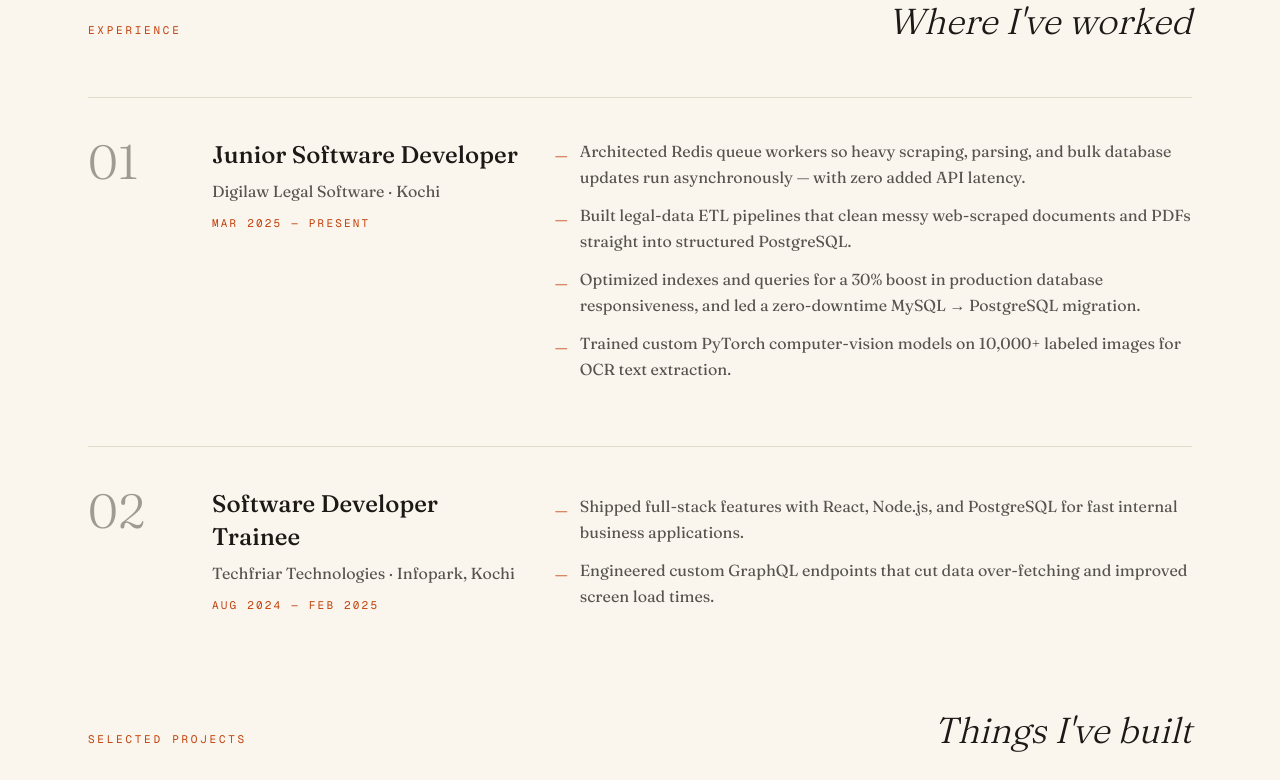
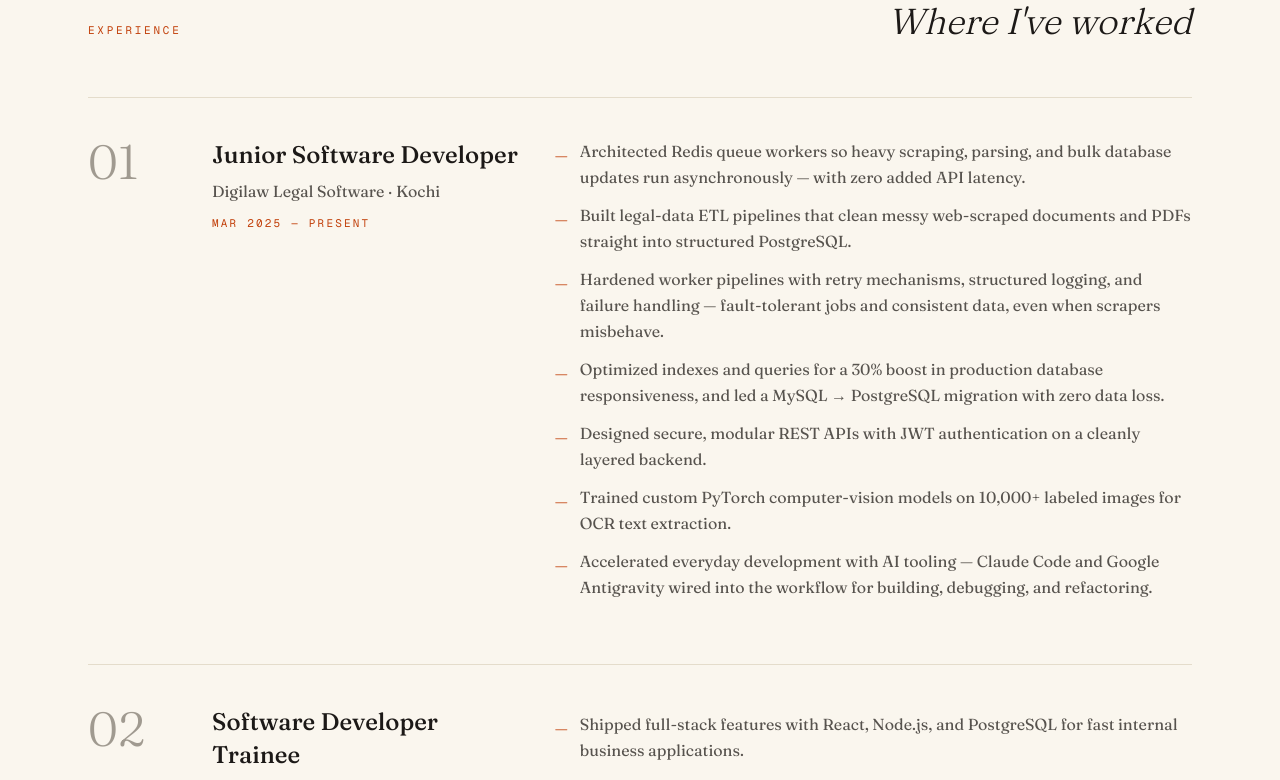
Before and after one commit to jubinphilip/Portfolio, a Next.js app: page / in a window 1280 px wide. Shown: the part 881-1661 px from the top of the page. Built offline with nearby package versions, Linux system fonts and the light colour scheme.

Commit message:
Enhance experience section by improving descriptions of worker pipelines, database migration, REST API design, and AI tooling integration

```diff
--- a/src/app/page.tsx
+++ b/src/app/page.tsx
@@ -39,8 +39,11 @@
     points: [
       "Architected Redis queue workers so heavy scraping, parsing, and bulk database updates run asynchronously — with zero added API latency.",
       "Built legal-data ETL pipelines that clean messy web-scraped documents and PDFs straight into structured PostgreSQL.",
-      "Optimized indexes and queries for a 30% boost in production database responsiveness, and led a zero-downtime MySQL → PostgreSQL migration.",
+      "Hardened worker pipelines with retry mechanisms, structured logging, and failure handling — fault-tolerant jobs and consistent data, even when scrapers misbehave.",
+      "Optimized indexes and queries for a 30% boost in production database responsiveness, and led a MySQL → PostgreSQL migration with zero data loss.",
+      "Designed secure, modular REST APIs with JWT authentication on a cleanly layered backend.",
       "Trained custom PyTorch computer-vision models on 10,000+ labeled images for OCR text extraction.",
+      "Accelerated everyday development with AI tooling — Claude Code and Google Antigravity wired into the workflow for building, debugging, and refactoring.",
     ],
   },
   {
```
